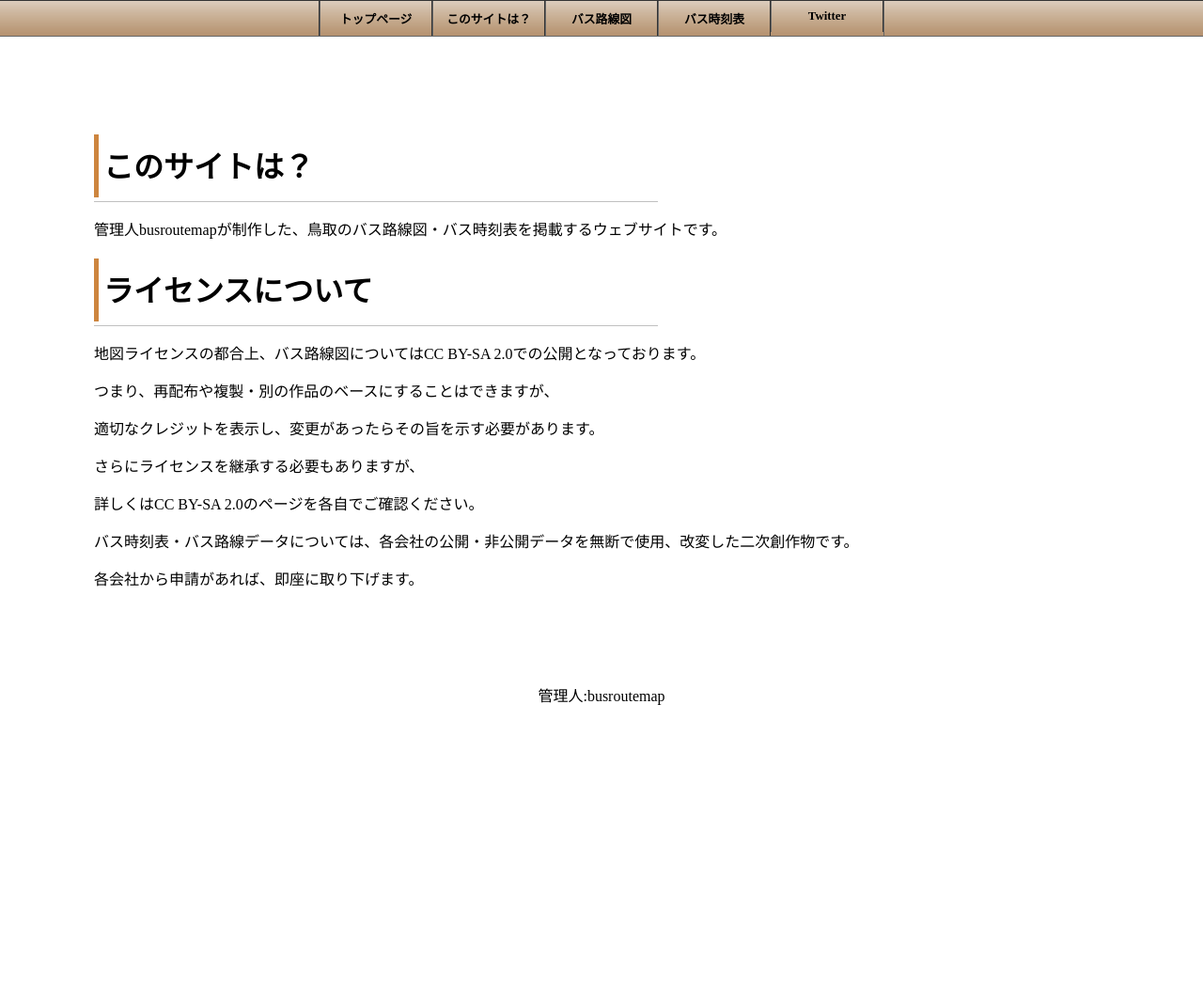
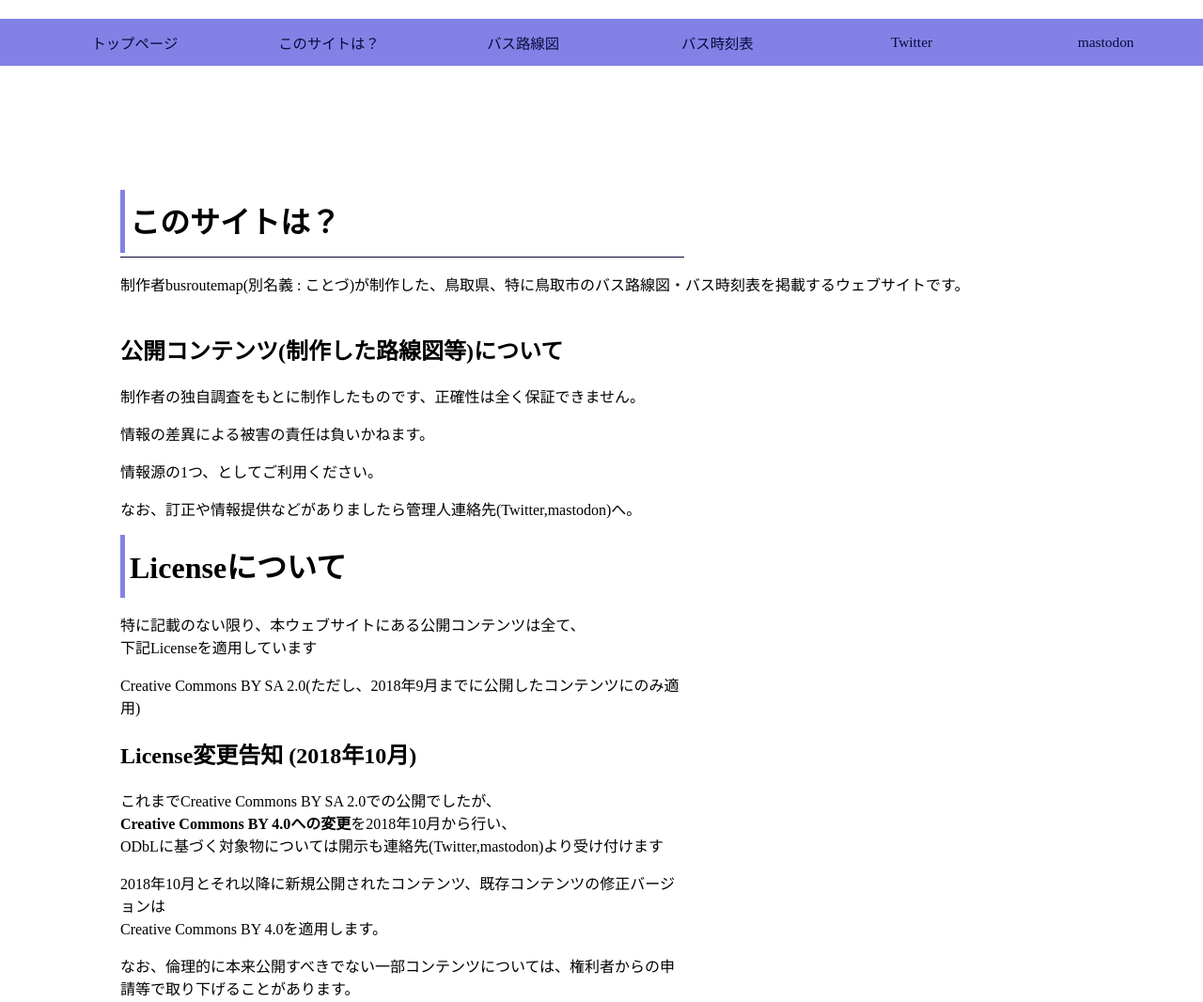
Before and after one commit to kotodu/tottori, a plain HTML site: page about.html in a window 1280 px wide. Shown: the top 1066 px of the page at 94% size. Before the commit the page ends 800 px from the top, so only its background shows below. Drawn offline with Linux system fonts and the light colour scheme.

Commit message:
2018年10月更新準備
Licenseについて触れつつ、更新の予告と大学祭展示の案内。あとデザイン少し変更

```diff
--- a/about.html
+++ b/about.html
@@ -1,51 +1,63 @@
 <!DOCTYPE html>
 <html lang="ja">
 <head>
-<meta http-equiv="Content-Type" content="text/html; charset=utf-8">
-	<title>このサイトは？|鳥取busmap</title>
-	<meta name="keywords" content="路線図,バス,バス路線図,時刻表,地図,鳥取,日本交通,日ノ丸自動車">
-	<meta name="description" content="鳥取のバスを案内するウェブサイト;busmap of Tottori">
+	<title>鳥取＊busmap</title>
+	<meta charset="utf-8">
+	<meta name="keywords" content="鳥取市,鳥取県,路線図,バス,バス路線図,時刻表,地図,鳥取,日本交通,日ノ丸自動車">
+	<meta name="description" content="鳥取のバスを案内するウェブサイト; busmap of Tottori">
 	<meta name="author" content="busroutemap">
-	<link rel="stylesheet" href="add.css" type="text/css">
-
+	<link rel="stylesheet" href="cont/add20181006.css" type="text/css">
+	<!-- <link rel="stylesheet" href="add.css" type="text/css"> -->
+	<script type="text/javascript" src="cont/let.js"></script>
 </head>
 <body>
 <header>
-	<div class="nav">
-	<ul class="nl clearFix">
-	<li><a href="index.html">トップページ</a></li>
-	<li><a href="about.html">このサイトは？</a></li>
-	<li><a href="busroutemap.html">バス路線図</a></li>
-	<li><a href="timetable.html">バス時刻表</a></li>
-	<li><a href="https://twitter.com/busroutemap">Twitter</a></li>
+	<ul class="nav">
+	<li id="n1"><a href="index.html">トップページ</a></li>
+	<li id="n2"><a href="about.html">このサイトは？</a></li>
+	<li id="n3"><a href="busroutemap.html">バス路線図</a></li>
+	<li id="n4"><a href="timetable.html">バス時刻表</a></li>
+	<li id="n5"><a href="https://twitter.com/busroutemap">Twitter</a></li>
+	<li id="n6"><a href="https://mstdn.sanin.link/@busroutemap">mastodon</a></li>
 	</ul>
-	</div>
 </header>
 <main>
-	<div class="Xsiru1">
+	<div class="m1">
 		<div class="heading">
 			<h1>このサイトは？</h1>
 		</div>
-		<p>管理人busroutemapが制作した、鳥取のバス路線図・バス時刻表を掲載するウェブサイトです。</p>
+		<p>制作者busroutemap(別名義 : ことづ)が制作した、鳥取県、特に鳥取市のバス路線図・バス時刻表を掲載するウェブサイトです。</p>
 		<div class="heading">
-			<h1>ライセンスについて</h1>
-		</div>
-		<p>地図ライセンスの都合上、バス路線図についてはCC BY-SA 2.0での公開となっております。</p>
+		<h2>公開コンテンツ(制作した路線図等)について</h2>
+			<p>制作者の独自調査をもとに制作したものです、正確性は全く保証できません。</p>
+			<p>情報の差異による被害の責任は負いかねます。</p>
+			<p>情報源の1つ、としてご利用ください。</p>
+			<p>なお、訂正や情報提供などがありましたら管理人連絡先(Twitter,mastodon)へ。</p>
+		<h1>Licenseについて</h1>
+		<p>特に記載のない限り、本ウェブサイトにある公開コンテンツは全て、<br>下記Licenseを適用しています</p>
+		<p>Creative Commons BY SA 2.0(ただし、2018年9月までに公開したコンテンツにのみ適用)</p>
+		<h2>License変更告知 (2018年10月)</h2>
+		<p>これまでCreative Commons BY SA 2.0での公開でしたが、<br>
+		<b>Creative Commons BY 4.0への変更</b>を2018年10月から行い、<br>
+		ODbLに基づく対象物については開示も連絡先(Twitter,mastodon)より受け付けます</p>
+		<p>2018年10月とそれ以降に新規公開されたコンテンツ、既存コンテンツの修正バージョンは<br>
+		Creative Commons BY 4.0を適用します。</p>
+		<p>なお、倫理的に本来公開すべきでない一部コンテンツについては、権利者からの申請等で取り下げることがあります。</p>
+		<!-- <p>地図ライセンスの都合上、バス路線図についてはCC BY-SA 2.0での公開となっております。</p>
 		<p>つまり、再配布や複製・別の作品のベースにすることはできますが、</p>
 		<p>適切なクレジットを表示し、変更があったらその旨を示す必要があります。</p>
 		<p>さらにライセンスを継承する必要もありますが、</p>
 		<p>詳しくはCC BY-SA 2.0のページを各自でご確認ください。</p>
 		<p>バス時刻表・バス路線データについては、各会社の公開・非公開データを無断で使用、改変した二次創作物です。</p>
-		<p>各会社から申請があれば、即座に取り下げます。</p>
-	</div>
+		<p>各会社から申請があれば、即座に取り下げます。</p> -->
+		</div>
+</div>
 
 </main>
 <aside>
 </aside>
 <footer>
-	<div class="Xsiru2">
-		<p>管理人:busroutemap</p>
-	</div>
+	<p>©busroutemap</p>
 </footer>
 </body>
 </html>
--- /dev/null
+++ b/cont/add20181006.css
@@ -0,0 +1,120 @@
+
+/* 全般 */
+
+
+body{
+    /* background-color: rgb(10, 10, 61); */
+    /* color: aliceblue; */
+    margin: 0px;
+}
+
+ul{
+    list-style-type: none;
+}
+
+/* --- リンクテキストの色 --- */
+a{
+    text-decoration: none;
+}
+
+ul.nav a:link {
+    color: rgb(10, 10, 61);
+}
+ul.nav a:visited {
+    color: rgb(10, 10, 61);
+}
+ul.nav a:hover {
+    color: rgb(10, 10, 61);
+}
+ul.nav a:active {
+    color: black;
+}
+
+/* display grid絡み */
+.nav{
+    background-color:rgb(130, 130, 230);
+    /* color: rgb(10, 10, 61); */
+    font-size: 80%;
+    height: 50px;
+    display: grid;
+    text-align: center;
+    margin: 20px 0px 20px 0px;
+    grid-template-columns: 1fr 1fr 1fr 1fr 1fr 1fr;
+    /* これは縦にいくつ区切り線を入れるか */
+}
+
+ul.nav li{
+    /* background-color: rgb(152, 201, 243); */
+    /* margin: 0% 10% 0% 10%; */
+    margin: auto;
+    font-size: 120%;
+    /* padding: 15px; */
+}
+
+#n1{
+    /* width:100px; */
+    grid-column: 1/2;
+    grid-row:1/1;
+}
+
+#n2{
+    /* width:100px; */
+    grid-column: 2/3;
+    grid-row:1/1;
+}
+
+#n3{
+    /* width:100px; */
+    grid-column: 3/4;
+    grid-row:1/1;
+}
+#n4{
+    /* width:100px; */
+    grid-column: 4/5;
+    grid-row:1/1;
+}
+#n5{
+    /* width:100px; */
+    grid-column: 5/6;
+    grid-row:1/1;
+}
+
+#n6{
+    /* width:100px; */
+    grid-column: 6/7;
+    grid-row:1/1;
+}
+
+/* 見出し関連 */
+div.heading {
+    width: 600px;
+    margin-bottom: 1em;
+    padding: 4px 0px 4px 0px;
+    border-bottom: 1px rgb(10, 10, 61) solid;
+    }
+
+div.heading h1 {
+    margin: 0;
+    padding: 3px 3px 0 5px;
+    border-left: 5px rgb(130, 130, 230) solid;
+    font-size: 200%;
+    line-height: 200%;
+}
+
+/* 部分的に */
+.m1{
+    margin: 10%;
+}
+
+footer{
+    text-align: center;
+    background-color: black;
+    color: aliceblue;
+}
+
+/* .wid{
+    width: 100%;
+} */
+.cimg{
+    margin: 0px 100px 0px 100px;
+}
--- /dev/null
+++ b/cont/let.js
@@ -0,0 +1,20 @@
+
+let logweb = [];
+
+// 情報更新の変数
+// [年,月,日,'1行要約']
+
+logweb = [
+    ['2016/09/25','webcrow版サイトを公開しました'],
+    ['2016/10/17','日本交通非公式バス路線図を公開しました'],
+    ['2016/12/03','webcrow版サイトを公開しました'],
+    ['2017/13/40','webcrow版サイトを閉鎖しました'],
+    ['2018/03/27','github Pages版サイトを公開しました'],
+    ['2018/03/27','路線図,時刻表等のコンテンツを一部変更しました'],
+    ['2018/10/06','サイトデザインを部分変更しました'],
+    ['2018/10/06','10月20日-21日の環謝祭出展について記載しました'],
+    ['2018/10/06','適用ライセンスの変更を予告しました']
+];
+
+// バス路線図変数
+// ['リンク','公開バージョン','対応年月日','名称','属性','説明','License','更新履歴','データ量']
```
Also changed, not shown: busroutemap.html (+22 -27 lines), index.html (+64 -29 lines), timetable.html (+23 -24 lines), cont/nh_index.png (added).
